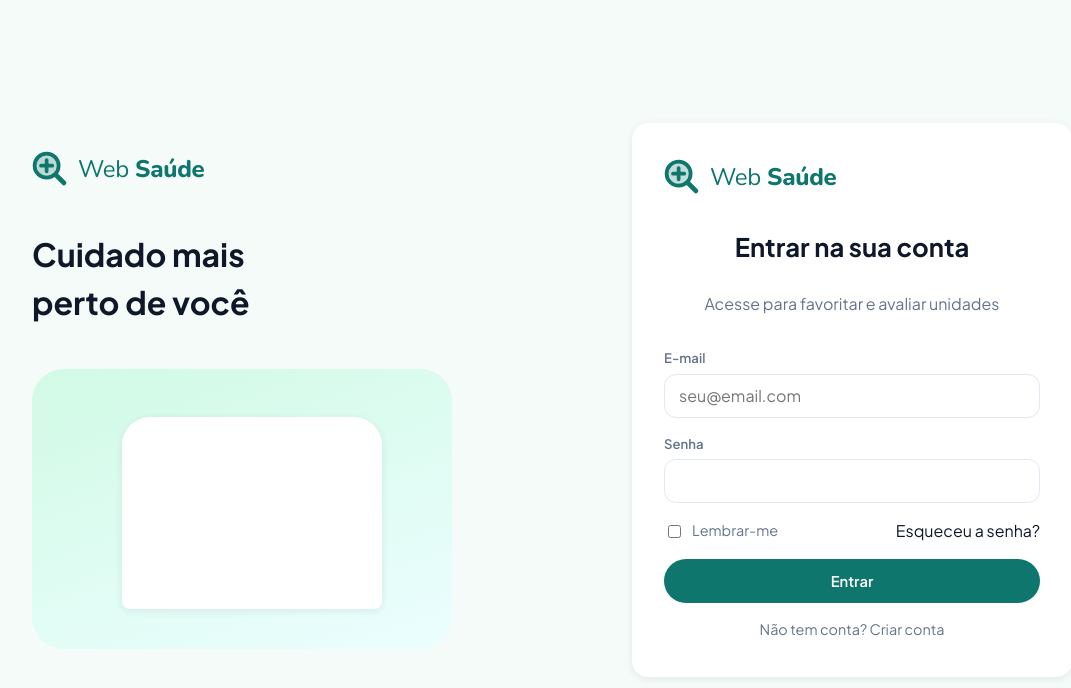
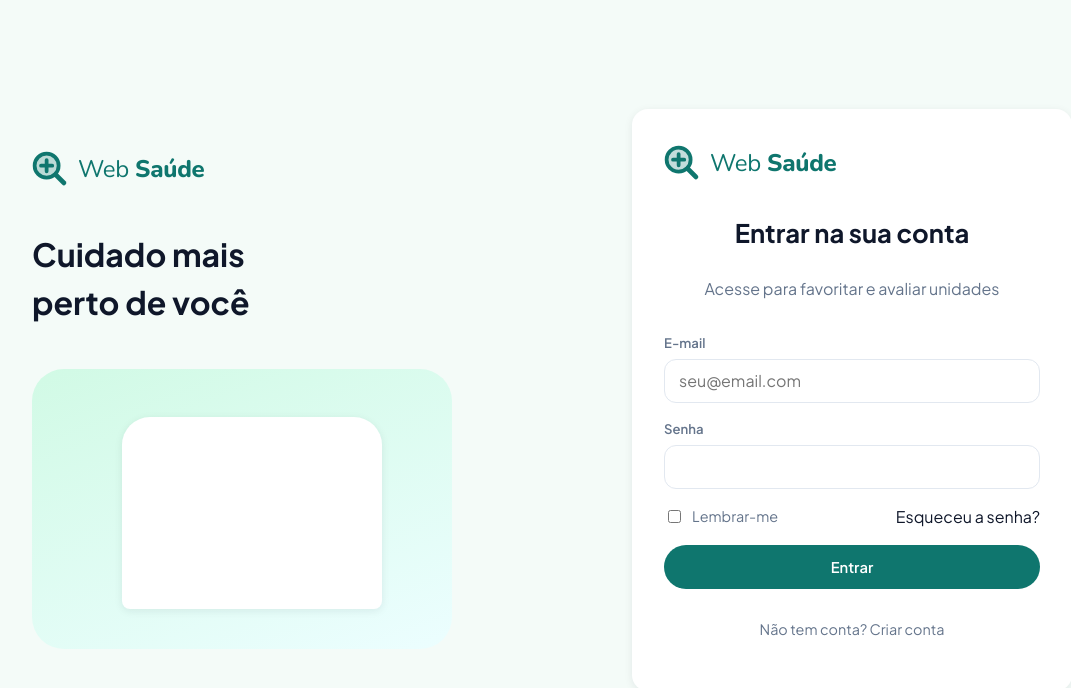
Before and after one commit to WebSaudeApp/web-saude-interface, a Next.js app: page /login in a window 1280 px wide. Shown: the top 688 px of the page, without its empty margins (88-1159 px from the left). Built offline with nearby package versions, Linux system fonts and the light colour scheme.

Commit message:
fix: restringe o estilo extra de center-note à página de unidade não encontrada

```diff
--- a/src/styles/globals.scss
+++ b/src/styles/globals.scss
@@ -908,7 +908,7 @@ a.info-line:hover {
   gap: 12px;
   justify-items: center;
 }
-.center-note {
+.notfound .center-note {
   color: var(--muted);
   max-width: 480px;
   margin: 0 auto;
```
